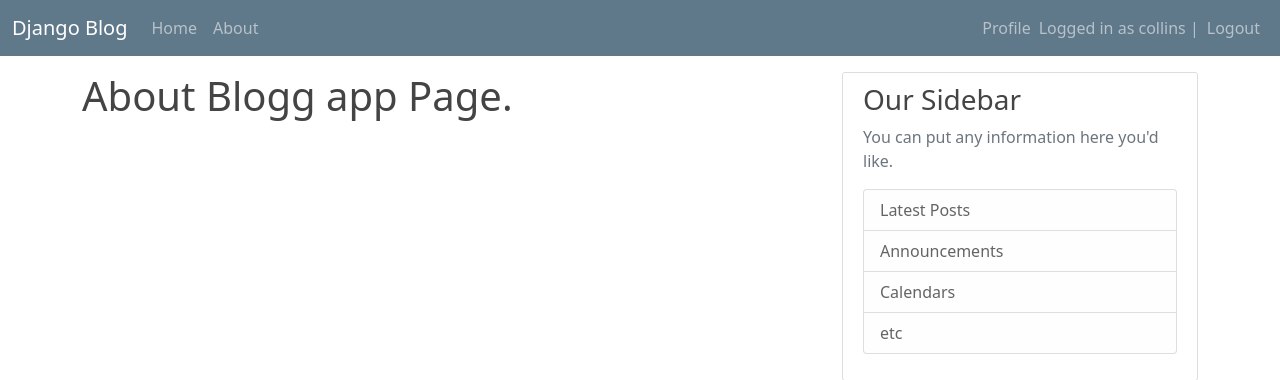
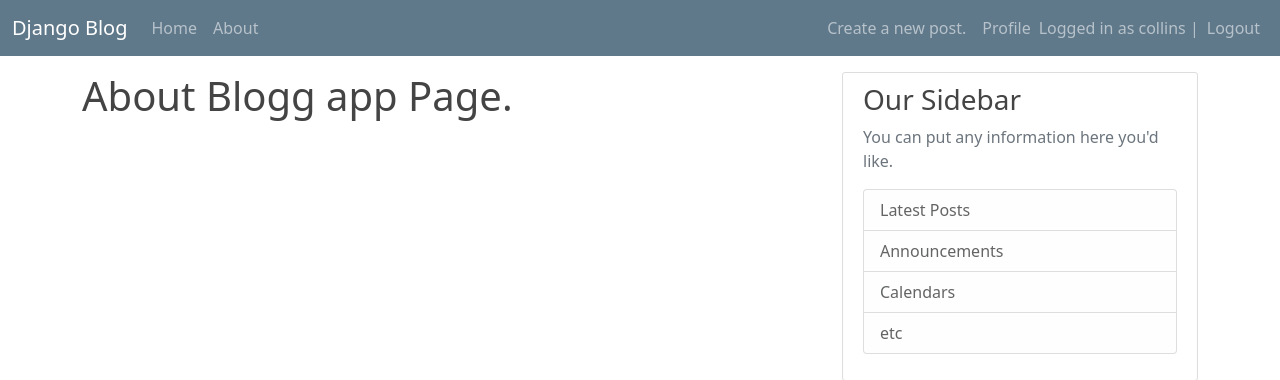
Before and after one commit to kechcole/Blog-App, a Django app: page /about/ in a window 1280 px wide. Shown: the top 380 px of the page. Run offline with Django 5.2, Linux system fonts and the light colour scheme; a user stored in the database is signed in.

Commit message:
added link to new post

```diff
--- a/web_app/blog_app/templates/blog_app/base.html
+++ b/web_app/blog_app/templates/blog_app/base.html
@@ -42,10 +42,15 @@
           </ul>
         </div>
 
-        <!-- Items on the left -->
+        <!-- Items on the left, navigation bar-->
         <div>
           <ul class="navbar-nav">
             {% if user.is_authenticated %}
+            <!-- Link to create a post -->
+            <li class="nav-item">
+              <a class="nav-link" href="{% url 'post-create' %}">Create a new post.</a>
+            </li>
+
             <!-- Link to profile  -->
             <li class="nav-item">
               <a class="nav-link" href="{% url 'profile' %}">Profile</a>
```
Also changed, not shown: README.md, images/18.1LinkToaddPost.png (added). Lines whose indentation alone changed are shown as unchanged.
